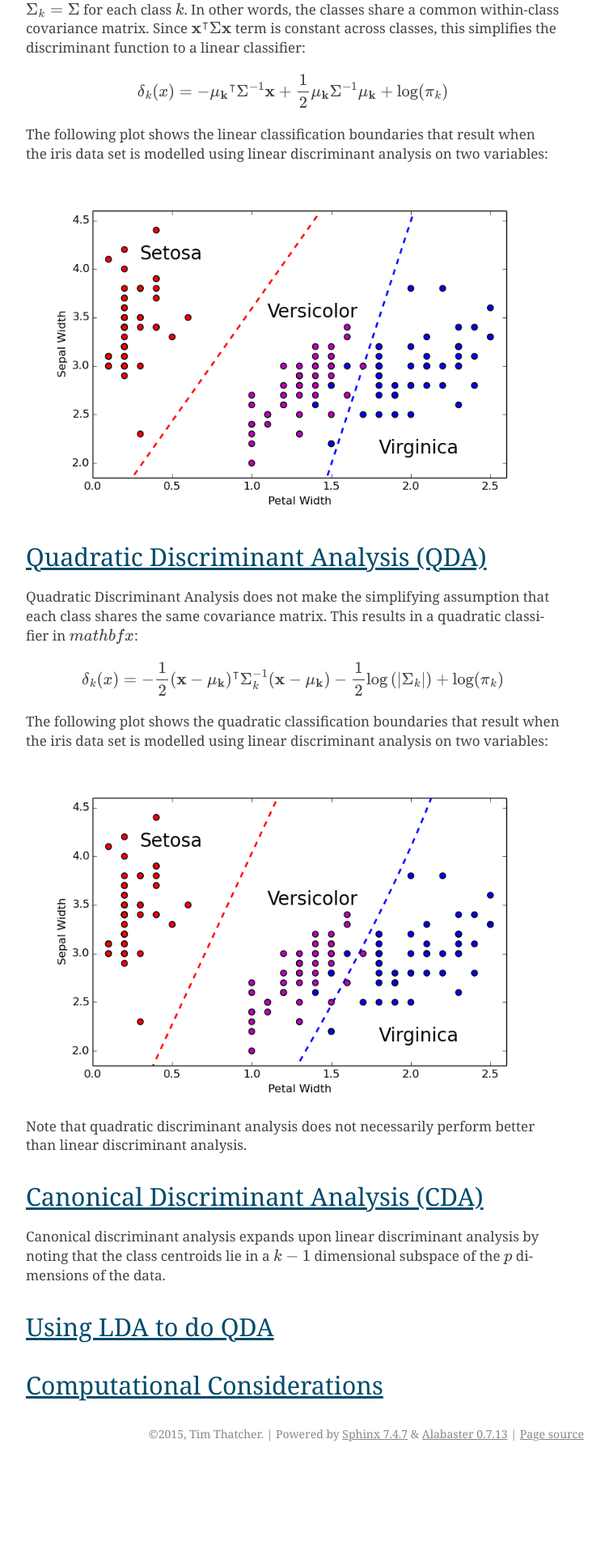
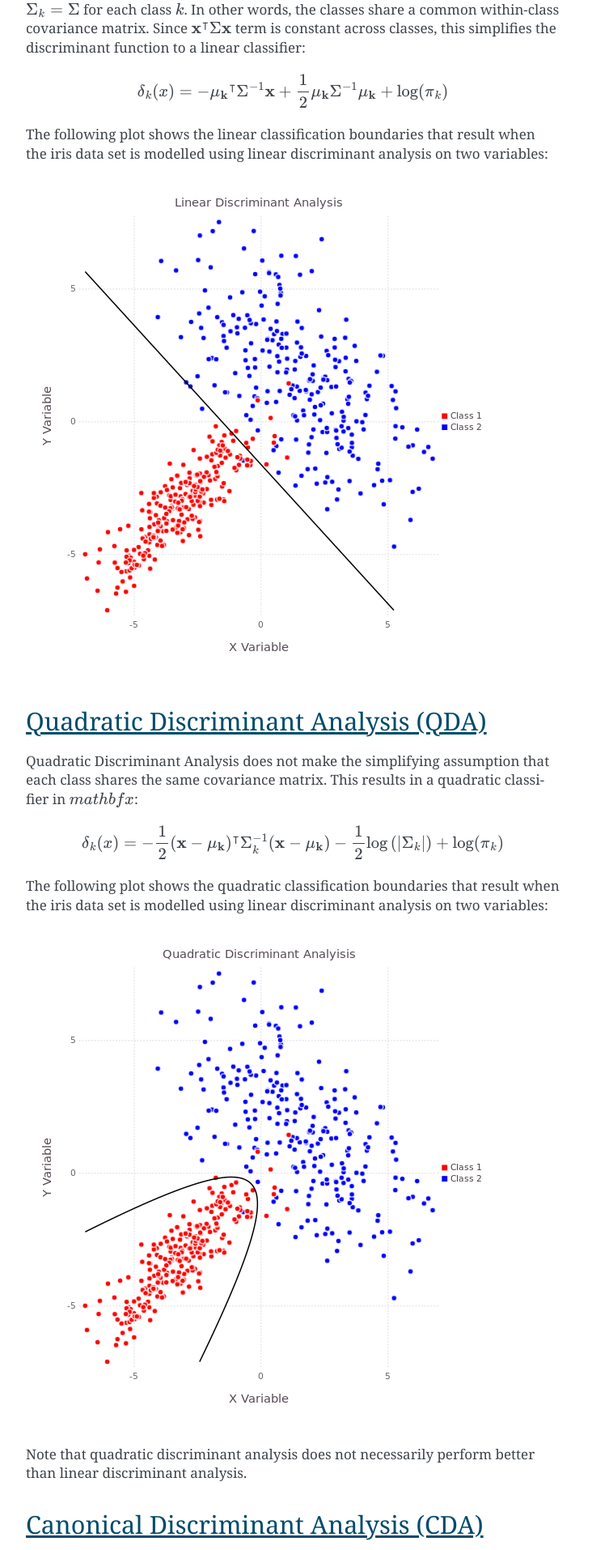
Before and after one commit to trthatcher/DiscriminantAnalysis.jl, a Sphinx documentation site: the page built from doc/index.rst, in a window 1280 px wide. Shown: the part 1348-3262 px from the top of the page at 81% size, without its empty margins (388-1141 px from the left). Built offline with Sphinx 7.4.7, drawn with Linux system fonts in a browser that asks for light colours; before the commit the page ends 3158 px from its top, so only the background shows below that.

Commit message:
reworked visualizations to use Gadfly, simplified boundaries using Contour package. Added a discriminants function

```diff
--- a/doc/index.rst
+++ b/doc/index.rst
@@ -71,7 +71,7 @@ The following plot shows the linear classification boundaries that result when
 the iris data set is modelled using linear discriminant analysis on two
 variables:
 
-.. image:: visualization/linear_discriminant_analysis.png
+.. image:: visualization/lda.png
 
 
 Quadratic Discriminant Analysis (QDA)
@@ -92,7 +92,7 @@ The following plot shows the quadratic classification boundaries that result
 when the iris data set is modelled using linear discriminant analysis on two
 variables:
 
-.. image:: visualization/quadratic_discriminant_analysis.png
+.. image:: visualization/qda.png
 
 Note that quadratic discriminant analysis does not necessarily perform better
 than linear discriminant analysis.
```
Also changed, not shown: doc/visualization/lda.png (added), doc/visualization/linear_discriminant_analysis.png (deleted), doc/visualization/qda.png (added), doc/visualization/quadratic_discriminant_analysis.png (deleted), 5 other files.
